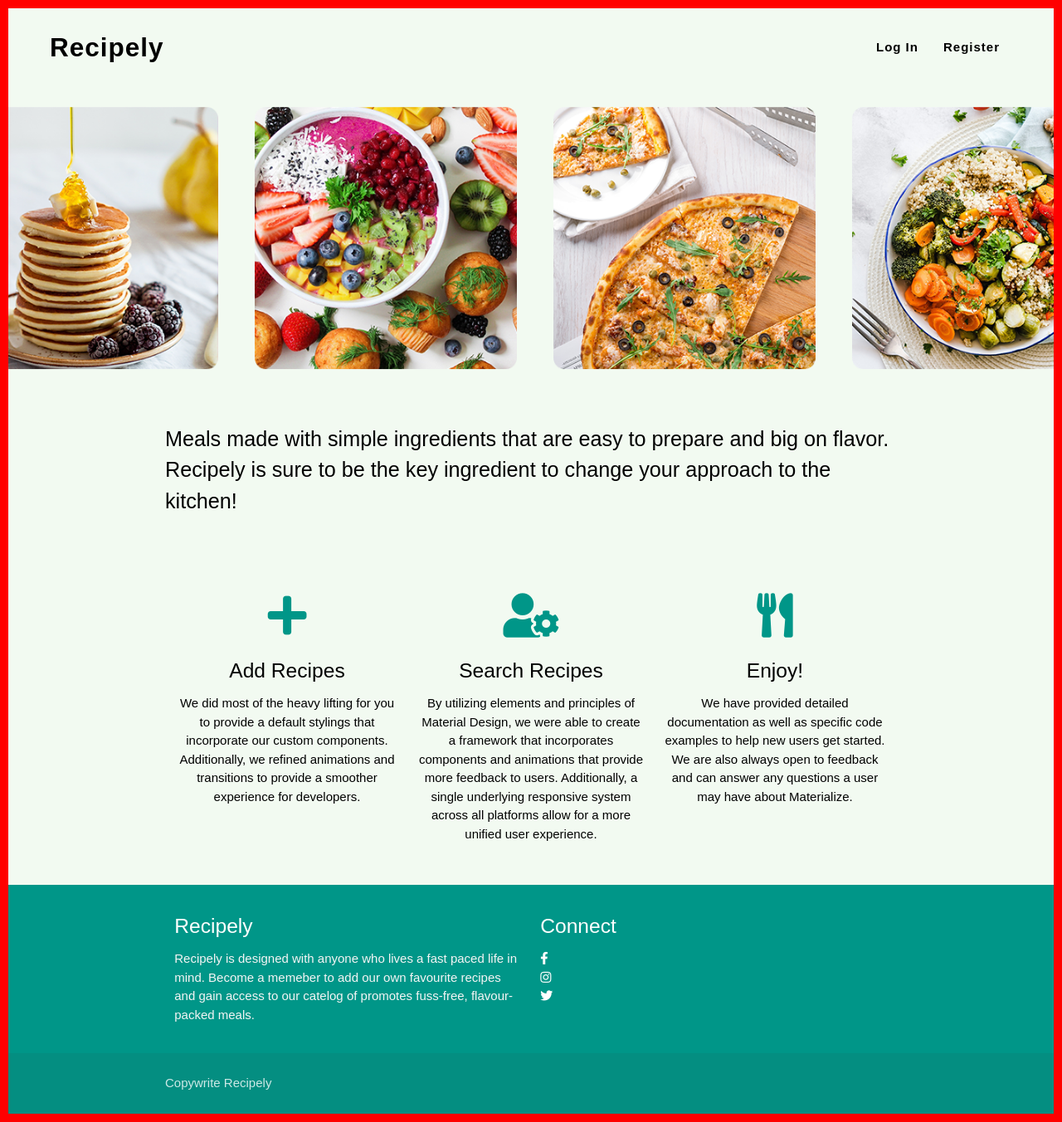
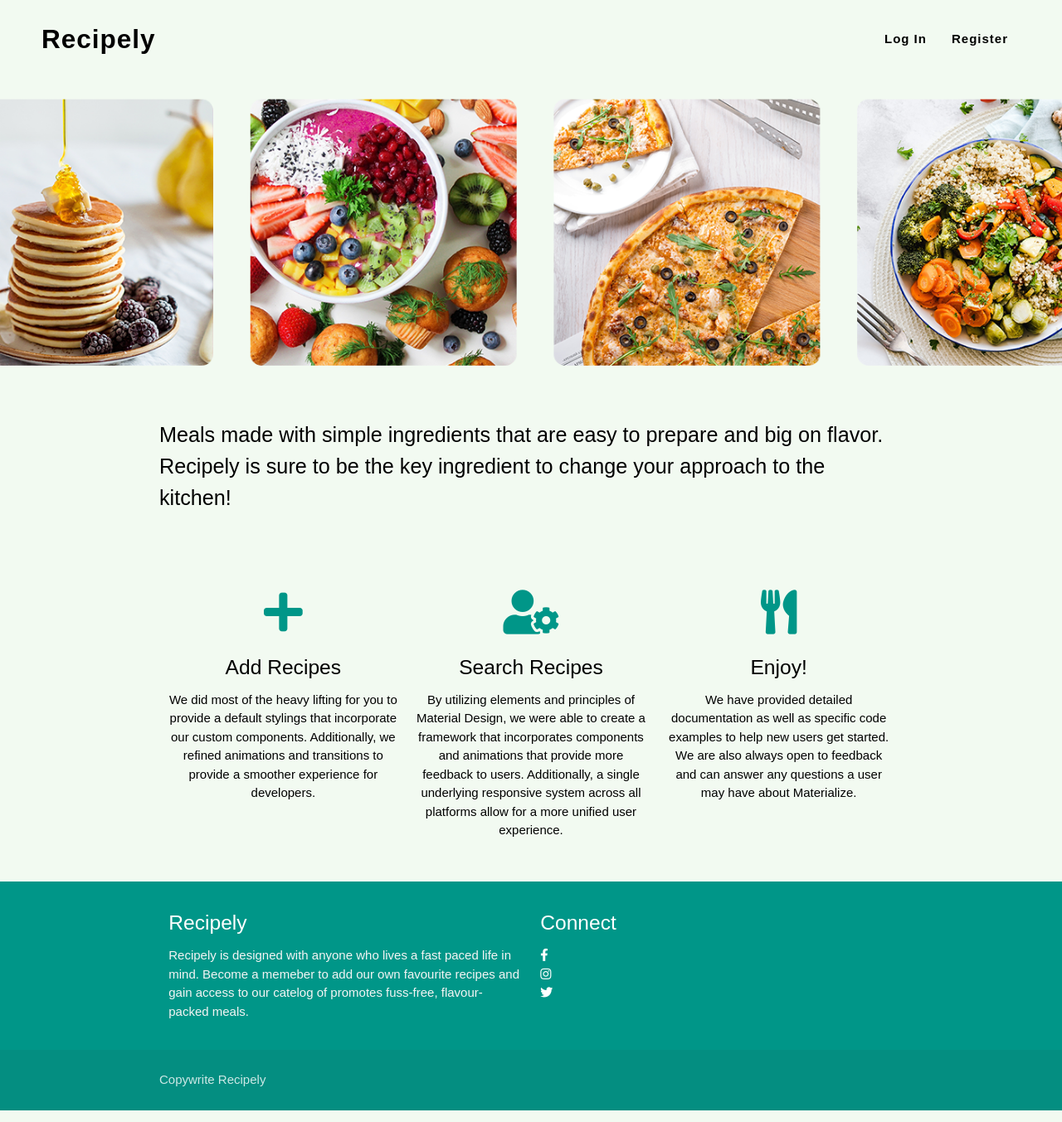
Before and after one commit to Jade-Quinn/recipely, a Flask app: page / in a window 1280 px wide. Shown: the whole page at 83% size. Run offline with Flask 2, Linux system fonts and the light colour scheme; some libraries are stand-ins or nearby versions.

Commit message:
(docs): Update readme

```diff
--- a/static/css/style.css
+++ b/static/css/style.css
@@ -11,7 +11,6 @@
 }
 
 html {
-    border: 10px solid red;
     font-family: 'Rubik', sans-serif;
     color: var(--fourth-color);
     background-color: var(--secondary-color);
```
Also changed, not shown: README.md, static/images/testing/Screenshot 2022-02-20 at 11.31.37.png (added), static/images/testing/Screenshot 2022-02-20 at 11.31.50.png (added), static/images/testing/Screenshot 2022-02-20 at 11.32.03.png (added), static/images/testing/Screenshot 2022-02-20 at 11.33.17.png (added).
